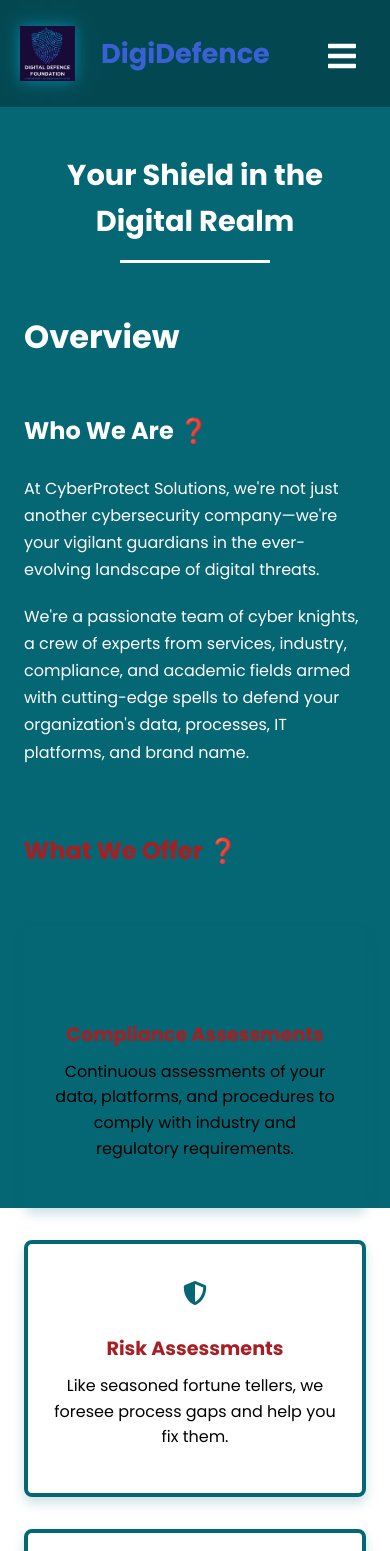
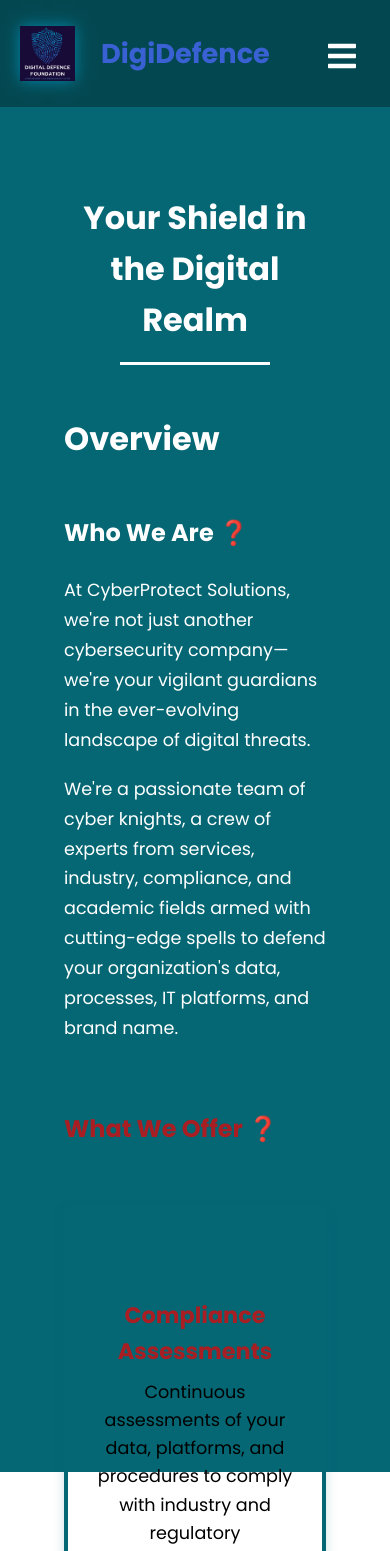
Before and after one commit to shreyas-urankar/Cyber-Protect-Project, a React (Create React App) app: page /aboutus in a window 390 px wide. Shown: the top 1551 px of the page. Built offline with nearby package versions, Linux system fonts and the light colour scheme; a web font is replaced by a local one.

Commit message:
Changed classname in about us

```diff
--- a/src/components/AboutUs.js
+++ b/src/components/AboutUs.js
@@ -11,19 +11,19 @@ import {
 
 const AboutUs = () => {
   return (
-    <div className="about-us-container">
+    <div className="a-about-us-container">
       {/* Main Content */}
-      <main className="main-section">
+      <main className="amain-section">
         {/* Header */}
-        <div className="header-section">
-          <h1 className="main-title">Your Shield in the Digital Realm</h1>
-          <div className="header-line"></div>
+        <div className="aheader-section">
+          <h1 className="amain-title">Your Shield in the Digital Realm</h1>
+          <div className="aheader-line"></div>
         </div>
 
         {/* Overview Section */}
-        <section className="about-overview">
+        <section className="a-about-overview">
           <h2>Overview</h2>
-          <div className="content-block">
+          <div className="acontent-block">
             <h3>Who We Are ❓</h3>
             <p>
               At CyberProtect Solutions, we're not just another cybersecurity
@@ -38,14 +38,14 @@ const AboutUs = () => {
             </p>
           </div>
 
-          <div className="content-block">
+          <div className="acontent-block">
             <h3>What We Offer ❓</h3>
-            <div className="services-list">
-              <div className="service-item">
-                <div className="service-icon compliance-icon">
+            <div className="aservices-list">
+              <div className="aservice-item">
+                <div className="aservice-icon compliance-icon">
                   <FaFileAlt />
                 </div>
-                <div className="service-content">
+                <div className="aservice-content">
                   <h4>Compliance Assessments</h4>
                   <p>
                     Continuous assessments of your data, platforms, and
@@ -55,11 +55,11 @@ const AboutUs = () => {
                 </div>
               </div>
 
-              <div className="service-item">
-                <div className="service-icon risk-icon">
+              <div className="aservice-item">
+                <div className="aservice-icon risk-icon">
                   <FaShieldAlt />
                 </div>
-                <div className="service-content">
+                <div className="aservice-content">
                   <h4>Risk Assessments</h4>
                   <p>
                     Like seasoned fortune tellers, we foresee process gaps and
@@ -68,11 +68,11 @@ const AboutUs = () => {
                 </div>
               </div>
 
-              <div className="service-item">
-                <div className="service-icon tech-icon">
+              <div className="aservice-item">
+                <div className="aservice-icon tech-icon">
                   <FaLaptop />
                 </div>
-                <div className="service-content">
+                <div className="aservice-content">
                   <h4>Technology Consultancy</h4>
                   <p>
                     Our experience with the best tools and technologies to suit
@@ -83,24 +83,24 @@ const AboutUs = () => {
             </div>
           </div>
 
-          <div className="content-block">
+          <div className="acontent-block">
             <h3>Why Choose Us ❓</h3>
-            <div className="advantages">
-              <div className="advantage-item">
-                <div className="advantage-icon exp-icon">
+            <div className="a-advantages">
+              <div className="a-advantage-item">
+                <div className="a-advantage-icon exp-icon">
                   <FaTrophy />
                 </div>
-                <div className="advantage-content">
+                <div className="a-advantage-content">
                   <h4>Experience</h4>
                   <p>Our experts have battled in countless cyber combats.</p>
                 </div>
               </div>
 
-              <div className="advantage-item">
-                <div className="advantage-icon custom-icon">
+              <div className="a-advantage-item">
+                <div className="a-advantage-icon custom-icon">
                   <FaTools />
                 </div>
-                <div className="advantage-content">
+                <div className="a-advantage-content">
                   <h4>Tailored Solutions</h4>
                   <p>
                     No one-size-fits-all spells here—we customize our
@@ -109,11 +109,11 @@ const AboutUs = () => {
                 </div>
               </div>
 
-              <div className="advantage-item">
-                <div className="advantage-icon support-icon">
+              <div className="a-advantage-item">
+                <div className="a-advantage-icon support-icon">
                   <FaClock />
                 </div>
-                <div className="advantage-content">
+                <div className="a-advantage-content">
                   <h4>24/7 Vigilance</h4>
                   <p>Round-the-clock service to expedite outcomes.</p>
                 </div>
@@ -121,15 +121,15 @@ const AboutUs = () => {
             </div>
           </div>
 
-          <div className="content-block contact-info-section">
-            <div className="contact-boxes">
-              <div className="contact-box">
+          <div className="acontent-block contact-info-section">
+            <div className="acontact-boxes">
+              <div className="acontact-box">
                 <h3>Contact Information 📞</h3>
                 <p>Phone: +91 1234567890</p>
                 <p>Hours: Mon-Fri, 9:00 AM - 6:00 PM</p>
                 <p>Support: support@cyberprotect.com</p>
               </div>
-              <div className="contact-box">
+              <div className="acontact-box">
                 <h3>Email Us 📧</h3>
                 <p>General Inquiries: info@cyberprotect.com</p>
                 <p>Business: business@cyberprotect.com</p>
@@ -138,9 +138,9 @@ const AboutUs = () => {
             </div>
           </div>
 
-          <div className="content-block location-section">
-            <div className="location-container">
-              <div className="company-image">
+          <div className="acontent-block location-section">
+            <div className="alocation-container">
+              <div className="acompany-image">
                 <iframe
                   src="https://www.google.com/maps/embed?pb=!1m18!1m12!1m3!1d1167.1802218020332!2d74.0192211146262!3d18.493461266263342!2m3!1f0!2f0!3f0!3m2!1i1024!2i768!4f13.1!3m3!1m2!1s0x3bc2e92f693958b3%3A0xf8a2f3d54b65c584!2sMIT ADT School of Computing!5e1!3m2!1sen!2sin!4v1750058455226!5m2!1sen!2sin](https://www.google.com/maps/embed?pb=!1m18!1m12!1m3!1d1167.1802218020332!2d74.0192211146262!3d18.493461266263342!2m3!1f0!2f0!3f0!3m2!1i1024!2i768!4f13.1!3m3!1m2!1s0x3bc2e92f693958b3%3A0xf8a2f3d54b65c584!2sMIT%20ADT%20School%20of%20Computing!5e1!3m2!1sen!2sin!4v1750058455226!5m2!1sen!2sin"
                   width="100%"
@@ -152,7 +152,7 @@ const AboutUs = () => {
                   title="CyberProtect Solutions Location"
                 ></iframe>
               </div>
-              <div className="location-box">
+              <div className="alocation-box">
                 <h3>Our Location 📍</h3>
                 <p>CyberProtect Solutions</p>
                 <p>MIT ADT School of Computing</p>
@@ -162,7 +162,7 @@ const AboutUs = () => {
             </div>
           </div>
 
-          <div className="content-block">
+          <div className="acontent-block">
             <h3>Join Our Quest ⭐️</h3>
             <p>
               Ready to embark on this epic adventure? Just watch this space and
@@ -177,7 +177,7 @@ const AboutUs = () => {
         </section>
 
         {/* Quote Section */}
-        <div className="quote-section">
+        <div className="aquote-section">
           <blockquote>
             "Cybersecurity is not a product, but a process of innovation and
             resilience."
--- a/src/styles/AboutUs.css
+++ b/src/styles/AboutUs.css
@@ -23,7 +23,7 @@ body {
   color: black;
 }
 
-.about-us-container {
+.a-about-us-container {
   min-height: 100vh;
   background: none;
   position: relative;
@@ -31,11 +31,11 @@ body {
   flex-direction: column;
 }
 
-.about-us-container::after {
+.a-about-us-container::after {
   content: none;
 }
 
-.about-us-container::before {
+.a-about-us-container::before {
   content: '';
   position: absolute;
   top: 0;
@@ -46,17 +46,7 @@ body {
   z-index: 0;
 }
 
-.header {
-  display: flex;
-  justify-content: space-between;
-  align-items: center;
-  padding: 1.5rem 3rem;
-  width: 100%;
-  position: relative;
-  z-index: 10;
-}
-
-.main-section {
+.amain-section {
   flex: 1;
   padding: 2rem 4rem 3rem;
   position: relative;
@@ -67,7 +57,7 @@ body {
   z-index: 10;
 }
 
-.header-section {
+.aheader-section {
   margin-bottom: 3rem;
   text-align: center;
   width: 100%;
@@ -75,15 +65,15 @@ body {
   color: white;
 }
 
-.header-section .main-title {
+.aheader-section .amain-title {
   color: white !important;
 }
 
-.header-section .header-line {
+.aheader-section .aheader-line {
   background-color: white !important;
 }
 
-.main-title {
+.amain-title {
   font-size: 3rem;
   font-weight: 700;
   color: white;
@@ -94,20 +84,20 @@ body {
   display: inline-block;
 }
 
-.header-line {
+.aheader-line {
   height: 3px;
   width: 150px;
   background: white;
   margin: 0 auto;
 }
 
-.about-overview {
+.a-about-overview {
   max-width: 1000px;
   margin: 0 auto;
   width: 100%;
 }
 
-.about-overview h2 {
+.a-about-overview h2 {
   font-size: 2.5rem;
   color: white;
   margin-bottom: 2rem;
@@ -117,11 +107,11 @@ body {
   display: inline-block;
 }
 
-.content-block {
+.acontent-block {
   margin-bottom: 3rem;
 }
 
-.content-block h3 {
+.acontent-block h3 {
   font-size: 1.8rem;
   color: #A91E22;
   margin-bottom: 1.5rem;
@@ -129,7 +119,7 @@ body {
   display: inline-block;
 }
 
-.content-block h3::after {
+.acontent-block h3::after {
   content: '';
   position: absolute;
   bottom: -8px;
@@ -139,21 +129,21 @@ body {
   background: none;
 }
 
-.content-block p {
+.acontent-block p {
   font-size: 1.1rem;
   line-height: 1.7;
   color: black;
   margin-bottom: 1.2rem;
 }
 
-.services-list {
+.aservices-list {
   display: grid;
   grid-template-columns: repeat(auto-fit, minmax(280px, 1fr));
   gap: 2rem;
   margin-top: 2rem;
 }
 
-.service-item {
+.aservice-item {
   display: flex;
   gap: 1rem;
   padding: 1.5rem;
@@ -164,13 +154,13 @@ body {
   box-shadow: 0 6px 12px rgba(5, 103, 116, 0.2);
 }
 
-.service-item:hover {
+.aservice-item:hover {
   background: none;
   transform: translateY(-5px);
   box-shadow: none;
 }
 
-.service-icon {
+.aservice-icon {
   width: 50px;
   height: 50px;
   background-color: none;
@@ -183,31 +173,31 @@ body {
   flex-shrink: 0;
 }
 
-.service-icon svg{
+.aservice-icon svg{
   color: #056774 !important;
 }
 
-.service-content h4 {
+.aservice-content h4 {
   font-size: 1.4rem;
   margin-bottom: 0.5rem;
   color: #A91E22 !important;
   font-weight: bold;
 }
 
-.service-content p {
+.aservice-content p {
   font-size: 1.1rem;
   color: black;
   line-height: 1.6;
 }
 
-.advantages {
+.a-advantages {
   display: grid;
   grid-template-columns: repeat(auto-fit, minmax(280px, 1fr));
   gap: 2rem;
   margin-top: 2rem;
 }
 
-.advantage-item {
+.a-advantage-item {
   display: flex;
   gap: 1rem;
   padding: 1.5rem;
@@ -217,12 +207,12 @@ body {
   box-shadow: 0 6px 12px rgba(5, 103, 116, 0.2);
 }
 
-.advantage-item:hover {
+.a-advantage-item:hover {
   transform: translateY(-5px);
   box-shadow: 0 12px 20px rgba(5, 103, 116, 0.3);
 }
 
-.advantage-icon {
+.a-advantage-icon {
   width: 50px;
   height: 50px;
   background-color: none;
@@ -234,24 +224,24 @@ body {
   flex-shrink: 0;
 }
 
-.advantage-icon svg {
+.a-advantage-icon svg {
   color: #056774 !important;
 }
 
-.advantage-content h4 {
+.a-advantage-content h4 {
   font-size: 1.4rem;
   margin-bottom: 0.5rem;
   color: #A91E22;
   font-weight: bold;
 }
 
-.advantage-content p {
+.a-advantage-content p {
   font-size: 1.1rem;
   color: black;
   line-height: 1.6;
 }
 
-.quote-section {
+.aquote-section {
   max-width: 800px;
   margin: 3rem auto;
   padding: 2rem;
@@ -267,12 +257,12 @@ body {
   transition: all 0.3s ease;
 }
 
-.quote-section:hover {
+.aquote-section:hover {
   transform: translateY(-5px);
   box-shadow: 0 12px 20px rgba(5, 103, 116, 0.3);
 }
 
-.quote-section::before {
+.aquote-section::before {
   content: '"';
   position: absolute;
   top: -30px;
@@ -348,16 +338,16 @@ cite {
 }
 
 @media (max-width: 1024px) {
-  .main-section {
+  .tamain-section {
     padding: 2rem;
   }
 
-  .main-title {
+  .amain-title {
     font-size: 2.5rem;
   }
 
-  .services-list,
-  .advantages {
+  .aservices-list,
+  .a-advantages {
     grid-template-columns: 1fr;
   }
 }
@@ -374,7 +364,7 @@ cite {
     gap: 0.5rem;
   }
 
-  .main-section {
+  .tamain-section {
     padding: 1.5rem;
   }
 
@@ -399,27 +389,27 @@ cite {
     height: 40px;
   }
 
-  .main-title {
+  .amain-title {
     font-size: 2rem;
   }
 
-  .about-overview h2 {
+  .a-about-overview h2 {
     font-size: 2rem;
   }
 
-  .content-block h3 {
+  .acontent-block h3 {
     font-size: 1.5rem;
   }
 
-  .service-item,
-  .advantage-item {
+  .aservice-item,
+  .a-advantage-item {
     flex-direction: column;
     align-items: center;
     text-align: center;
   }
 
-  .service-content h4,
-  .advantage-content h4 {
+  .aservice-content h4,
+  .a-advantage-content h4 {
     text-align: center;
   }
 }
@@ -435,25 +425,25 @@ cite {
   background-size: 50%;
 }
 
-.content-block:first-of-type h3,
-.content-block:first-of-type p {
+.acontent-block:first-of-type h3,
+.acontent-block:first-of-type p {
   color: white !important;
 }
 
-.content-block:nth-of-type(2) h3 {
+.acontent-block:nth-of-type(2) h3 {
   color: #A91E22 !important;
 }
 
-.content-block:nth-of-type(3) h3 {
+.acontent-block:nth-of-type(3) h3 {
   color: #A91E22 !important;
 }
 
-.content-block:nth-of-type(4) h3 {
+.acontent-block:nth-of-type(4) h3 {
   color: #A91E22 !important;
 }
 
-.services-list .service-content h4,
-.advantages .advantage-content h4 {
+.aservices-list .aservice-content h4,
+.a-advantages .a-advantage-content h4 {
   color: #A91E22 !important;
 }
 
@@ -461,14 +451,14 @@ cite {
   margin: 2rem 0;
 }
 
-.contact-boxes {
+.acontact-boxes {
   display: flex;
   justify-content: space-between;
   gap: 2rem;
   margin-top: 1.5rem;
 }
 
-.contact-box {
+.acontact-box {
   flex: 1;
   padding: 2rem;
   background: white;
@@ -478,16 +468,16 @@ cite {
   transition: transform 0.3s ease;
 }
 
-.contact-box:hover {
+.acontact-box:hover {
   transform: translateY(-5px);
 }
 
-.contact-box h3 {
+.acontact-box h3 {
   color: #A91E22;
   margin-bottom: 1.5rem;
 }
 
-.contact-box p {
+.acontact-box p {
   margin-bottom: 1rem;
   color: #333;
 }
@@ -496,7 +486,7 @@ cite {
   margin: 2rem 0;
 }
 
-.location-container {
+.alocation-container {
   display: flex;
   justify-content: space-between;
   align-items: center;
@@ -504,7 +494,7 @@ cite {
   margin-top: 1.5rem;
 }
 
-.company-image {
+.acompany-image {
   flex: 1;
   max-width: 50%;
   border-radius: 8px;
@@ -512,14 +502,14 @@ cite {
   box-shadow: 0 6px 12px rgba(5, 103, 116, 0.2);
 }
 
-.company-image iframe {
+.acompany-image iframe {
   width: 100%;
   height: 300px;
   border: 4px solid #056774;
   border-radius: 8px;
 }
 
-.location-box {
+.alocation-box {
   flex: 1;
   padding: 2rem;
   background: white;
@@ -528,26 +518,26 @@ cite {
   box-shadow: 0 6px 12px rgba(5, 103, 116, 0.2);
 }
 
-.location-box h3 {
+.alocation-box h3 {
   color: #A91E22;
   margin-bottom: 1.5rem;
 }
 
-.location-box p {
+.alocation-box p {
   margin-bottom: 0.8rem;
   color: #333;
 }
 
 @media (max-width: 768px) {
-  .contact-boxes {
+  .acontact-boxes {
     flex-direction: column;
   }
 
-  .location-container {
+  .alocation-container {
     flex-direction: column;
   }
 
-  .company-image {
+  .acompany-image {
     max-width: 100%;
   }
 }
```
